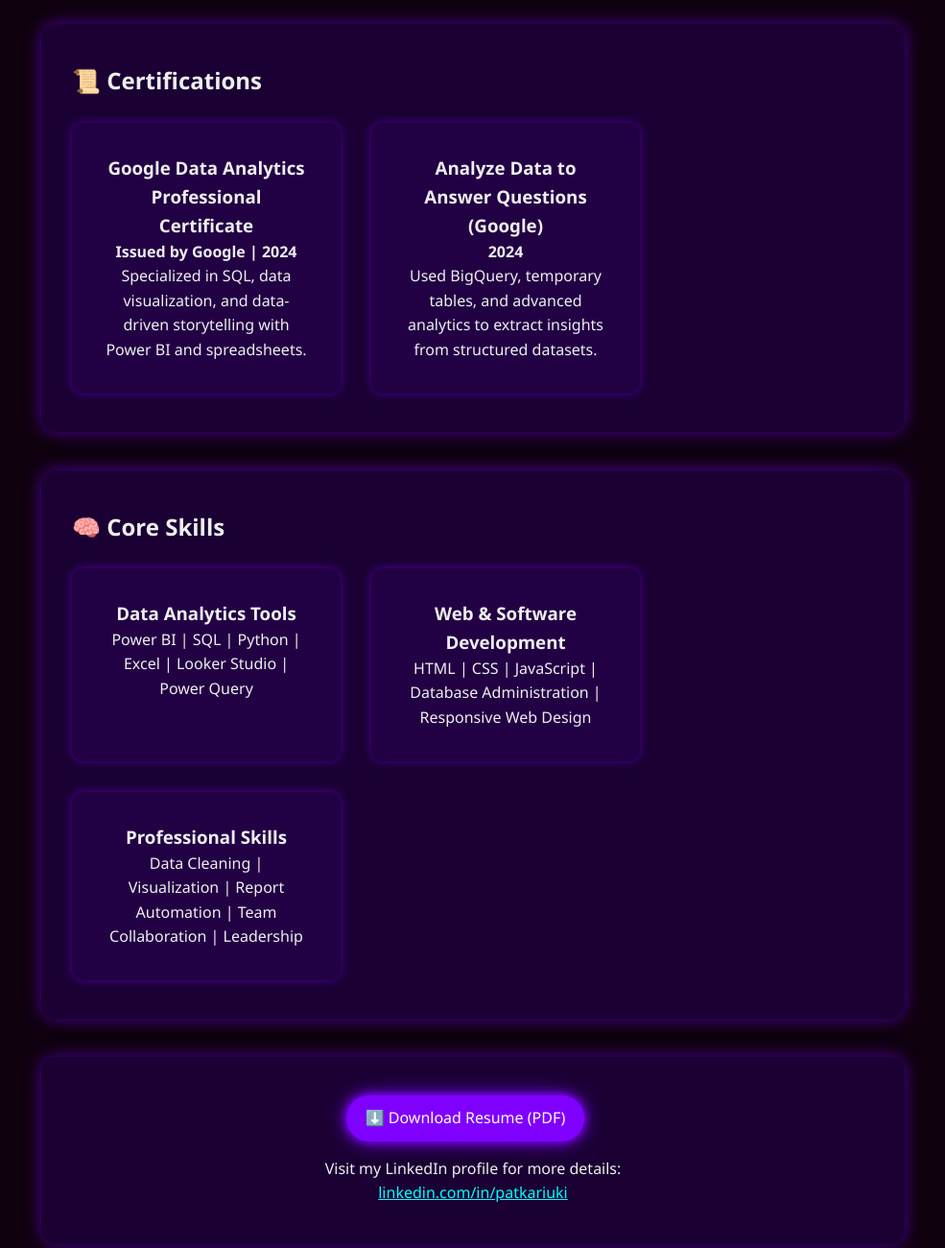
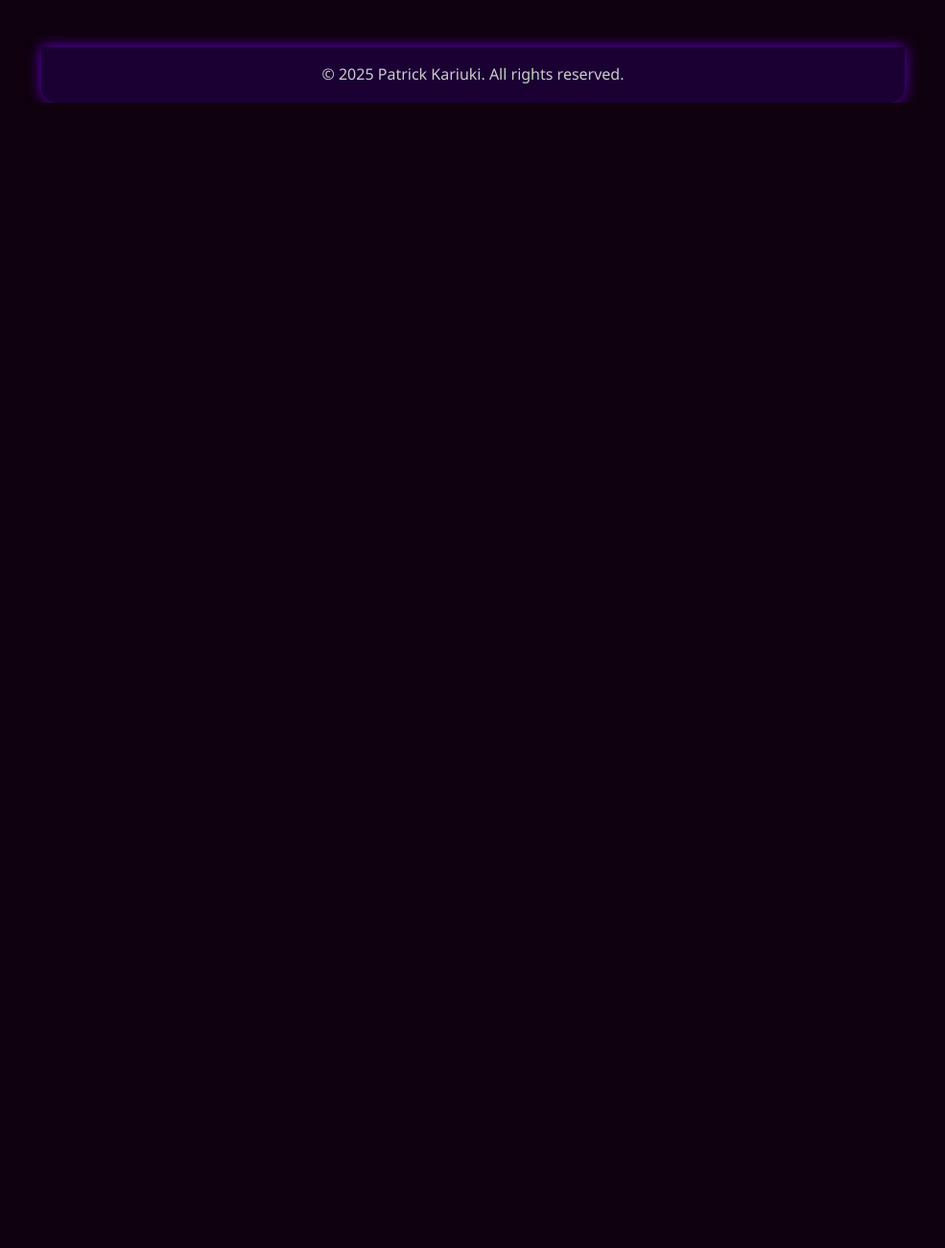
Before and after one commit to patrickkimathi/patrickkimathi.github.io, a plain HTML site: page resume.html in a window 1280 px wide. Shown: the part 2840-4140 px from the top of the page at 96% size, without its empty margins (147-1132 px from the left). After the commit the page ends 2947 px from the top, so only its background shows below. Drawn offline with Linux system fonts and the light colour scheme.

Commit message:
Update resume.html

```diff
--- a/resume.html
+++ b/resume.html
@@ -131,50 +131,6 @@
       </div>
     </section>
 
-    <!-- Certifications Section -->
-    <section class="section-card">
-      <h2>📜 Certifications</h2>
-      <div class="cards">
-        <div class="card">
-          <h3>Google Data Analytics Professional Certificate</h3>
-          <p><strong>Issued by Google | 2024</strong></p>
-          <p>Specialized in SQL, data visualization, and data-driven storytelling with Power BI and spreadsheets.</p>
-        </div>
-        <div class="card">
-          <h3>Analyze Data to Answer Questions (Google)</h3>
-          <p><strong>2024</strong></p>
-          <p>Used BigQuery, temporary tables, and advanced analytics to extract insights from structured datasets.</p>
-        </div>
-      </div>
-    </section>
-
-    <!-- Skills Section -->
-    <section class="section-card">
-      <h2>🧠 Core Skills</h2>
-      <div class="cards">
-        <div class="card">
-          <h3>Data Analytics Tools</h3>
-          <p>Power BI | SQL | Python | Excel | Looker Studio | Power Query</p>
-        </div>
-        <div class="card">
-          <h3>Web & Software Development</h3>
-          <p>HTML | CSS | JavaScript | Database Administration | Responsive Web Design</p>
-        </div>
-        <div class="card">
-          <h3>Professional Skills</h3>
-          <p>Data Cleaning | Visualization | Report Automation | Team Collaboration | Leadership</p>
-        </div>
-      </div>
-    </section>
-
-    <!-- Download Resume -->
-    <section class="section-card" style="text-align:center;">
-      <a href="documents/Patrick_Kariuki_Resume.pdf" class="btn" download>⬇️ Download Resume (PDF)</a>
-      <p style="margin-top:1rem;">
-        Visit my LinkedIn profile for more details:<br>
-        <a href="https://www.linkedin.com/in/patkariuki/" target="_blank" style="color:#00ffff;">linkedin.com/in/patkariuki</a>
-      </p>
-    </section>
   </main>
 
   <!-- ===== Footer ===== -->
```
